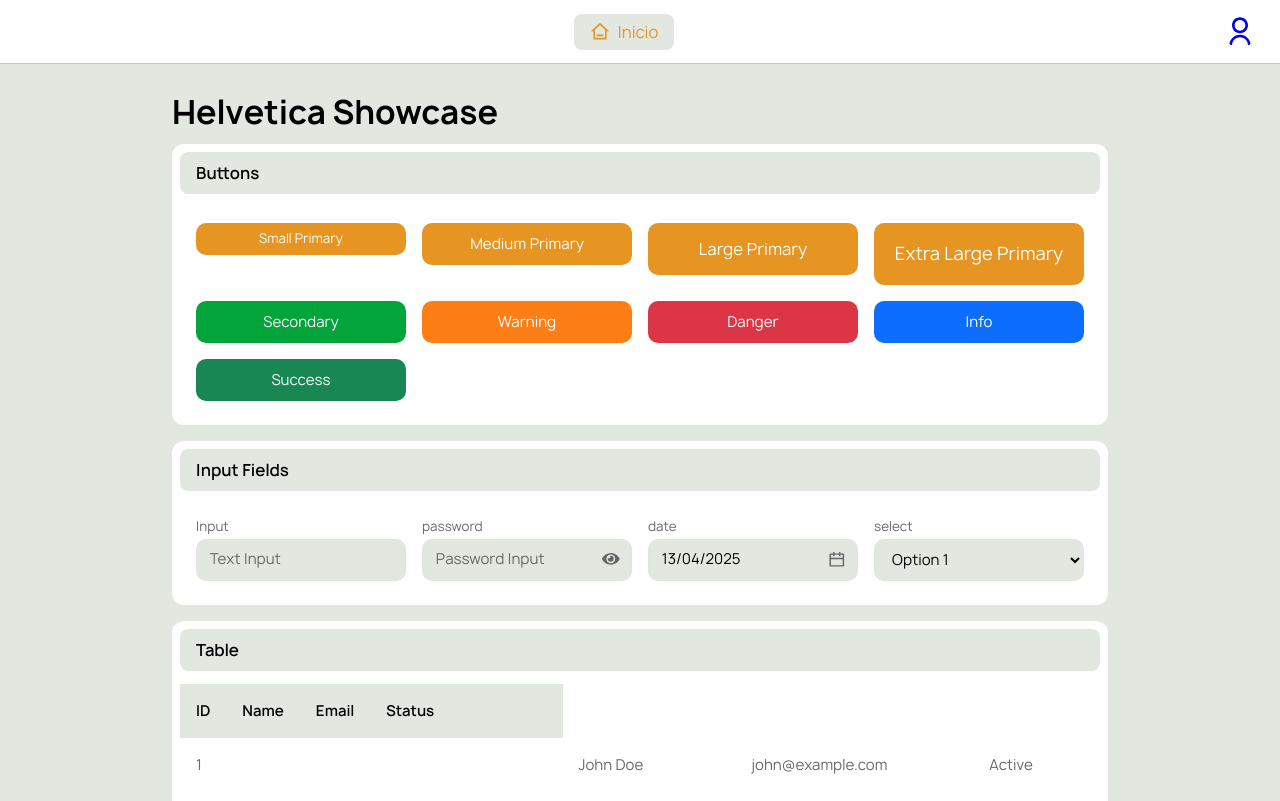
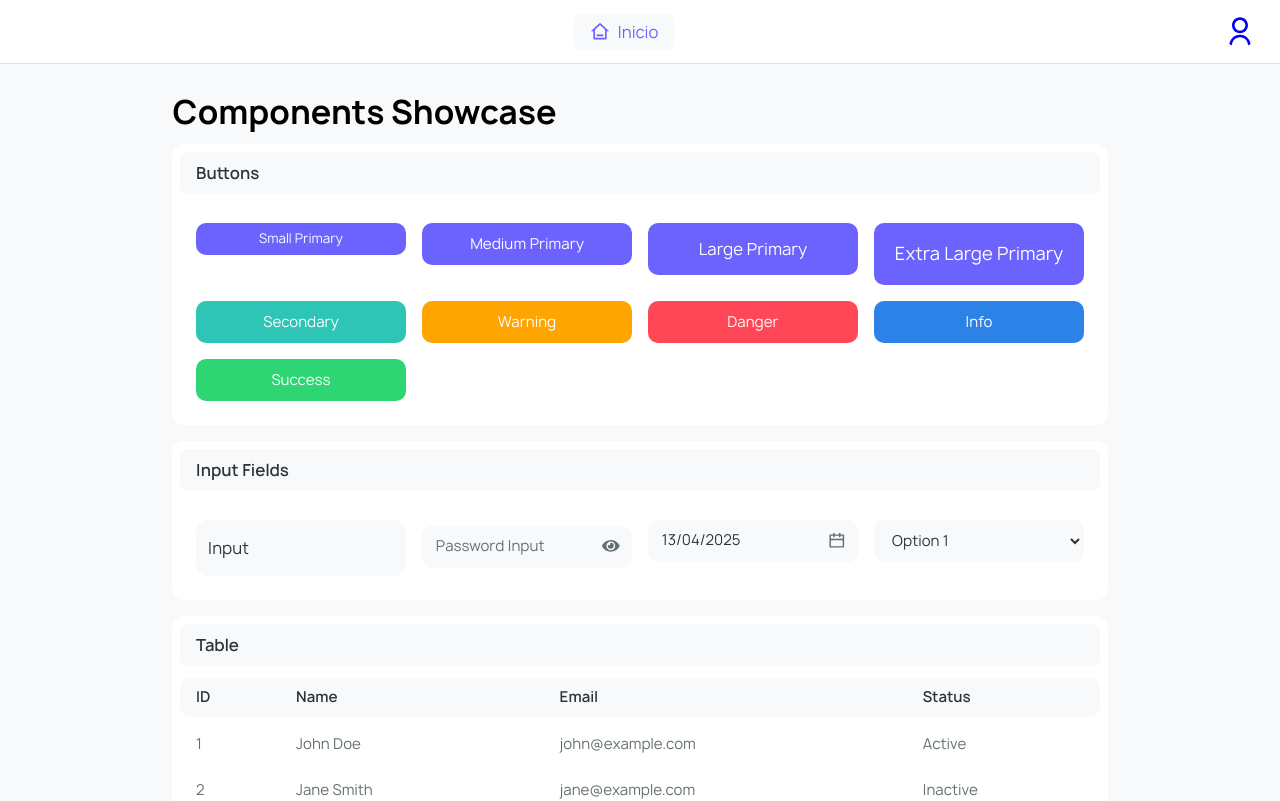
Before and after one commit to aquilesbailo123/demo-proyectos, a React (Vite) app: page /home in a window 1280 px wide. Shown: the top 801 px of the page. Built offline with nearby package versions, Linux system fonts and the light colour scheme.

Commit message:
Input component

```diff
--- a/src/components/forms/Input/Input.css
+++ b/src/components/forms/Input/Input.css
@@ -1,71 +1,175 @@
+/* Base styles */
 .basic-input-group {
     display: flex;
     flex-direction: column;
+    gap: var(--spacing-xxs);
+}
+
+.basic-input-group.full-width {
+    width: 100%;
+}
+
+/* Label placement */
+.basic-input-group.label-placement-outside {
+    flex-direction: column;
+}
+
+.basic-input-group.label-placement-outside-left {
+    flex-direction: row;
+    align-items: center;
+    gap: var(--spacing-md);
+}
+
+
+@media (max-width: 768px) {
+    .basic-input-group.label-placement-outside-left {
+        flex-direction: column;
+        align-items: flex-start;
+        gap: var(--spacing-xs);
+    }
 }
 
 .basic-input-label {
-    margin-bottom: 0.4rem;
-    font-size: 0.8rem;
     color: var(--text-secondary);
+    font-size: var(--text-sm);
+    display: flex;
+    gap: var(--spacing-xs);
+    margin-bottom: var(--spacing-xs);
 }
 
 .input-container {
     position: relative;
     display: flex;
     align-items: center;
-}
-
-.input-prefix {
-    position: absolute;
-    left: 0.75rem;
-    color: var(--text-secondary);
-    font-size: 0.9rem;
-    pointer-events: none;
+    gap: var(--spacing-sm);
+    width: 100%;
 }
 
 .basic-input-field {
     width: 100%;
-    padding: 0 0.8rem;
-    font-size: 0.9rem;
-    border: 1px solid var(--background-secondary);
-    background-color: var(--background-secondary);
-    border-radius: 10px;
+    padding: var(--spacing-sm);
+    outline: none;
+    transition: all 0.2s ease;
     color: var(--text-primary);
-    outline: none;
-    transition: border-color 0.2s;
-    height: 42px;
+    border-width: 1px;
+    border-style: solid;
+    line-height: 1.5;
 }
 
-.basic-input-field.with-prefix {
-    padding-left: 2rem;
+/* Inside label styling */
+.inside-label {
+    position: absolute;
+    left: var(--spacing-sm);
+    top: 50%;
+    transform: translateY(-50%);
+    pointer-events: none;
+    color: var(--text-primary);
+    transition: all 0.2s ease;
+    z-index: 1;
+    margin: 0;
+    font-size: var(--text-md);
 }
 
-.basic-input-field:focus {
-    border-color: var(--border-secondary);
+.inside-label.floating {
+    top: calc(var(--spacing-xs));
+    transform: translateY(0);
+    font-size: var(--text-xs);
 }
 
+.basic-input-field.has-inside-label {
+    padding-top: calc(var(--spacing-md) + 0.4rem);
+    padding-bottom: 0;
+}
+
+/* Variants */
+.basic-input-field.variant-bordered {
+    border-width: 1px;
+}
+
+.basic-input-field.variant-faded {
+    border-width: 1px;
+}
+
+.basic-input-field.variant-underlined {
+    border-width: 0 0 1px 0;
+    border-radius: 0;
+}
+
+/* Sizes */
+.basic-input-field.size-sm {
+    height: var(--size-sm);
+    font-size: var(--text-sm);
+    padding-left: var(--spacing-sm);
+    padding-right: var(--spacing-sm);
+}
+
+.basic-input-field.size-md {
+    height: var(--size-md);
+    font-size: var(--text-md);
+}
+
+.basic-input-field.size-lg {
+    height: var(--size-lg);
+    font-size: var(--text-lg);
+}
+
+/* Radius */
+.basic-input-field.radius-none { border-radius: var(--radius-none) }
+.basic-input-field.radius-sm { border-radius: var(--radius-sm) }
+.basic-input-field.radius-md { border-radius: var(--radius-md) }
+.basic-input-field.radius-lg { border-radius: var(--radius-lg) }
+.basic-input-field.radius-full { border-radius: var(--radius-full) }
+
+/* Focus state */
+.basic-input-field:focus {
+    box-shadow: 0 0 0 2px var(--main-primary);
+}
+
+/* Disabled state */
 .basic-input-field:disabled {
     opacity: 0.7;
     cursor: not-allowed;
 }
 
-.basic-input-field.error {
-    border-color: var(--state-danger);
-}
-
-textarea.basic-input-field {
-    resize: vertical;
-    min-height: 80px;
-    height: auto;
-    padding: 0.8rem;
+/* Error states */
+.basic-input-field.input-invalid,
+.basic-input-field.input-invalid:focus {
+    border-color: var(--state-danger) !important;
+    color: var(--state-danger);
 }
 
 .input-error {
-    margin-top: 0.4rem;
-    font-size: 0.8rem;
     color: var(--state-danger);
+    font-size: var(--text-sm);
+    margin-top: var(--spacing-xs);
 }
 
 .required-mark {
     color: var(--state-danger);
 }
+
+/* Clear button */
+.input-clear {
+    position: absolute;
+    font-size: 1.2rem;
+    right: var(--spacing-sm);
+    background: none;
+    border: none;
+    color: var(--text-tertiary);
+    cursor: pointer;
+    padding: 0;
+    z-index: 2;
+}
+
+.input-clear:hover {
+    color: var(--text-secondary);
+}
+
+
+/* Content positioning */
+.input-start-content,
+.input-end-content {
+    display: flex;
+    align-items: center;
+    color: var(--text-secondary);
+}
--- a/src/components/forms/Input/Input.tsx
+++ b/src/components/forms/Input/Input.tsx
@@ -1,78 +1,191 @@
-import React from 'react';
-import './Input.css';
+import React, { useState } from 'react'
+
+import './Input.css'
 
 interface InputProps {
     /** Unique identifier for the input field */
-    name: string;
-    /** Label text displayed above the input */
-    label: string;
-    /** HTML input type (text, number, date, etc.) */
-    type?: string;
-    /** Placeholder text shown when input is empty */
-    placeholder?: string;
-    /** Current value of the input */
-    value: string;
-    /** Callback function to handle value changes */
-    setValue: (value: string) => void;
-    /** Whether the input should be multiline (textarea) */
-    multiline?: boolean;
-    /** Number of rows for multiline input */
-    rows?: number;
-    /** Error message to display */
-    error?: string;
-    /** Whether the input is disabled */
-    disabled?: boolean;
-    /** Whether the input is required */
-    required?: boolean;
-    /** Prefix to show before the input (e.g., currency symbol) */
-    prefix?: string;
+    name: string
+    /** Current value of the input field */
+    value: string
+    /** Callback function to update the input value */
+    setValue: (value: string) => void
+    /** Visual style variant of the input */
+    variant?: 'flat' | 'bordered' | 'faded' | 'underlined'
+    /** Color scheme based on theme variables */
+    color?: 'default' | 'primary' | 'secondary' | 'success' | 'warning' | 'danger'
+    /** Size preset from global size variables */
+    size?: 'sm' | 'md' | 'lg'
+    /** Border radius preset from global radius variables */
+    radius?: 'none' | 'sm' | 'md' | 'lg' | 'full'
+    /** Label text displayed adjacent to the input */
+    label?: string
+    /** Placeholder text when input is empty */
+    placeholder?: string
+    /** Validation error message displayed below the input */
+    errorMessage?: string
+    /** Minimum allowed character length */
+    minLength?: number
+    /** Maximum allowed character length */
+    maxLength?: number
+    /** HTML input type attribute */
+    type?: 'text' | 'email' | 'url' | 'password' | 'tel' | 'search' | 'file'
+    /** Content to display before the input */
+    startContent?: React.ReactNode
+    /** Content to display after the input */
+    endContent?: React.ReactNode
+    /** Position of the label relative to the input */
+    labelPlacement?: 'inside' | 'outside' | 'outside-left'
+    /** Whether the input should span full container width */
+    fullWidth?: boolean
+    /** Show clear button when input has content */
+    isClearable?: boolean
+    /** Mark field as required with asterisk */
+    isRequired?: boolean
+    /** Prevent user interaction while maintaining value */
+    isReadOnly?: boolean
+    /** Disable input interaction completely */
+    isDisabled?: boolean
+    /** Manual validation state override */
+    isInvalid?: boolean
+    /** Ref object for the wrapper div element */
+    baseRef?: React.RefObject<HTMLDivElement>
+    /** Additional CSS classes for custom styling */
+    classNames?: string
 }
 
-const Input= ({
+// TODO when labelPlacement outside and no placeholder, the label should get inside and when isFocused get outside
+// TODO add validation for type email type tel type url and min and max length
+// TODO add password eye toggle if type password
+// TODO the start and end content must be inside the input
+
+const Input = ({
     name,
+    value,
+    setValue,
+    variant = 'flat',
+    color = 'default',
+    size = 'md',
+    radius = 'md',
     label,
-    type = "text",
-    placeholder = "",
-    value = "",
-    setValue,
-    multiline = false,
-    rows = 3,
-    error,
-    disabled = false,
-    required = false,
-    prefix
+    placeholder,
+    errorMessage,
+    minLength,
+    maxLength,
+    type = 'text',
+    startContent,
+    endContent,
+    labelPlacement = 'outside',
+    fullWidth = true,
+    isClearable = false,
+    isRequired = false,
+    isReadOnly = false,
+    isDisabled = false,
+    isInvalid,
+    baseRef,
+    classNames = ''
 }: InputProps) => {
-    const inputProps = {
-        className: `basic-input-field ${error ? 'error' : ''} ${prefix ? 'with-prefix' : ''}`,
-        name,
-        placeholder,
-        value,
-        onChange: (e: React.ChangeEvent<HTMLInputElement | HTMLTextAreaElement>) => setValue(e.target.value),
-        disabled,
-        required,
-        type
-    };
+
+    const [isFocused, setIsFocused] = useState<boolean>(false)
+
+    const invalid = isInvalid || !!errorMessage
+    const showClearButton = isClearable && value.length > 0 && !isDisabled
+    const hasInsideLabel = labelPlacement === 'inside' && label
+    const shouldFloat = hasInsideLabel && (isFocused || value.length > 0 || placeholder)
+
+    const handleClear = () => setValue('')
+
+    const getHeightSize = () => {
+        if (labelPlacement === "inside") return size
+        switch(size) {
+            case 'sm': return 'xs'
+            case 'md': return 'sm'
+            case 'lg': return 'md'
+            default: return 'xs'
+        }
+    }
+
+    const getBorderColor = () => {
+        if (variant === "flat") return "transparent"
+        switch(color) {
+            case 'primary': return 'var(--main-primary)'
+            case 'secondary': return 'var(--main-secondary)'
+            case 'success': return 'var(--state-success)'
+            case 'warning': return 'var(--state-warning)'
+            case 'danger': return 'var(--state-danger)'
+            default: return 'var(--border-primary)'
+        }
+    }
 
     return (
-        <div className="basic-input-group">
-            <label className="basic-input-label" htmlFor={name}>
-                {label}
-                {required && <span className="required-mark">*</span>}
-            </label>
+        <div
+            ref={baseRef}
+            className={`basic-input-group ${fullWidth ? 'full-width' : ''} label-placement-${labelPlacement} ${classNames}`}
+        >
+            {labelPlacement !== 'inside' && label && (
+                <label className="basic-input-label">
+                    {label}
+                    {isRequired && <span className="required-mark">*</span>}
+                </label>
+            )}
+
             <div className="input-container">
-                {prefix && <span className="input-prefix">{prefix}</span>}
-                {multiline ? (
-                    <textarea
-                        {...inputProps}
-                        rows={rows}
-                    />
-                ) : (
-                    <input {...inputProps} />
+                {startContent && <div className="input-start-content">{startContent}</div>}
+
+                {hasInsideLabel && (
+                    <label
+                        className={`inside-label ${shouldFloat ? 'floating' : ''}`}
+                        htmlFor={name}
+                    >
+                        {label}
+                        {isRequired && <span className="required-mark">*</span>}
+                    </label>
                 )}
+
+                <input
+                    id={name}
+                    className={`basic-input-field variant-${variant} size-${getHeightSize()} ${variant !== "underlined" ? `radius-${radius}` : ""} ${hasInsideLabel ? 'has-inside-label' : ''} ${invalid ? 'input-invalid' : ''}`}
+                    style={{
+                        borderColor: getBorderColor(),
+                        backgroundColor: variant === 'flat' || variant === 'faded'
+                            ? 'var(--background-secondary)'
+                            : 'transparent'
+                    }}
+                    name={name}
+                    type={type}
+                    placeholder={placeholder}
+                    value={value}
+                    onChange={(e) => setValue(e.target.value)}
+                    onFocus={() => setIsFocused(true)}
+                    onBlur={() => setIsFocused(false)}
+                    disabled={isDisabled}
+                    readOnly={isReadOnly}
+                    minLength={minLength}
+                    maxLength={maxLength}
+                    aria-invalid={invalid}
+                    aria-describedby={errorMessage ? `${name}-error` : undefined}
+                />
+
+                {showClearButton && (
+                    <button
+                        type="button"
+                        className="input-clear"
+                        onClick={handleClear}
+                        aria-label="Clear input"
+                    >
+                        ×
+                    </button>
+                )}
+
+                {endContent && <div className="input-end-content">{endContent}</div>}
             </div>
-            {error && <span className="input-error">{error}</span>}
+
+            {errorMessage && (
+                <span id={`${name}-error`} className="input-error">
+                    {errorMessage}
+                </span>
+            )}
         </div>
-    );
-};
+    )
+}
 
-export default Input;
+export default Input
--- a/src/components/forms/PasswordEyeInput/PasswordEyeInput.tsx
+++ b/src/components/forms/PasswordEyeInput/PasswordEyeInput.tsx
@@ -4,7 +4,7 @@ import './PasswordEyeInput.css';
 
 interface InputProps {
   name: string;
-  label: string;
+  label?: string;
   type?: string;
   placeholder?: string;
   value?: any;
@@ -13,11 +13,12 @@ interface InputProps {
 
 const PasswordEyeInput = ({
   name,
-  label,
+  label = "",
   placeholder = '',
   value = '',
   setValue = () => {},
 }: InputProps) => {
+
     const [showPassword, setShowPassword] = useState(false);
 
     const togglePasswordVisibility = () => {
--- a/src/main.tsx
+++ b/src/main.tsx
@@ -6,6 +6,7 @@ import App from './App.tsx'
 
 import './theme.css'
 import './font.css'
+import './sizes.css'
 import './index.css'
 import './i18n.tsx'
 
--- a/src/pages/Home/Home.tsx
+++ b/src/pages/Home/Home.tsx
@@ -1,4 +1,5 @@
 import { useState } from 'react'
+import { FaEye, FaEyeSlash } from 'react-icons/fa';
 
 import Button from '@/components/common/Button/Button'
 import Card from '@/components/common/Card/Card'
@@ -33,7 +34,7 @@ const Home = () => {
 
     return (
         <div className="home-container">
-            <h1>Helvetica Showcase</h1>
+            <h1>Components Showcase</h1>
 
             {/* Buttons Section */}
             <Card>
@@ -60,26 +61,31 @@ const Home = () => {
                 <div className="input-grid">
                     <Input
                         name="input"
+                        size="md"
                         label="Input"
+                        type="password"
+                        // placeholder='Placeholder'
+                        variant="flat"
+                        minLength={4}
+                        labelPlacement="inside"
                         value={inputValue}
                         setValue={setInputValue}
-                        placeholder="Text Input"
                     />
                     <PasswordEyeInput
                         name="password"
-                        label="password"
+                        // label="Password"
                         value={password}
                         setValue={setPassword}
                         placeholder="Password Input"
                     />
                     <DatePicker
-                        label="date"
+                        // label="Date"
                         value={selectedDate}
                         onChange={setSelectedDate}
                         placeholderText="Select Date"
                     />
                     <Select
-                        label="select"
+                        // label="Select"
                         value={selectValue}
                         onChange={(e) => setSelectValue(e.target.value)}
                         options={options}
@@ -92,12 +98,10 @@ const Home = () => {
                 <CardTitle>Table</CardTitle>
                 <Table>
                     <TableHeader>
-                        <TableRow>
-                            <TableColumn>ID</TableColumn>
-                            <TableColumn>Name</TableColumn>
-                            <TableColumn>Email</TableColumn>
-                            <TableColumn>Status</TableColumn>
-                        </TableRow>
+                        <TableColumn>ID</TableColumn>
+                        <TableColumn>Name</TableColumn>
+                        <TableColumn>Email</TableColumn>
+                        <TableColumn>Status</TableColumn>
                     </TableHeader>
                     <TableBody>
                         {tableData.map((row) => (
--- /dev/null
+++ b/src/sizes.css
@@ -0,0 +1,26 @@
+:root {
+    /* Sizes */
+    --size-xs: 32px;
+    --size-sm: 48px;
+    --size-md: 56px;
+    --size-lg: 64px;
+
+    /* Text sizes */
+    --text-xs: 0.75rem;
+    --text-sm: 0.875rem;
+    --text-md: 1rem;
+    --text-lg: 1.125rem;
+
+    /* Radius */
+    --radius-none: 0;
+    --radius-sm: 8px;
+    --radius-md: 12px;
+    --radius-lg: 16px;
+    --radius-full: 9999px;
+
+    /* Spacing */
+    --spacing-xxs: 0.1  rem;
+    --spacing-xs: 0.5rem;
+    --spacing-sm: 0.75rem;
+    --spacing-md: 1rem;
+}
--- a/src/theme.css
+++ b/src/theme.css
@@ -1,69 +1,67 @@
+:root {
+    /* Main - Purple & Teal */
+    --main-primary: #6C63FF;  /* Vibrant purple */
+    --main-secondary: #2EC4B6; /* Fresh teal */
 
-:root {
-    /* Main */
-    --main-primary: #e69523;
-    --main-secondary: #03a53b;
+    /* Border - Cool grays */
+    --border-primary: #E0E0E0;
+    --border-secondary: #EDEDED;
+    --border-tertiary: #F5F5F5;
 
-    /* Border */
-    --border-primary: #c6c6c6;
-    --border-secondary: #d4d4d4;
-    --border-tertiary: #c9c9c9;
+    /* Background - Soft neutrals */
+    --background-primary: #FFFFFF;
+    --background-secondary: #F8F9FA;
+    --background-tertiary: #F1F3F5;
+    --background-accent: #F3F0FF;
 
-    /* Background */
-    --background-primary: #ffffff;
-    --background-secondary: #e1e6def1;
-    --background-tertiary: #efefef;
-    --background-accent: #fff2e5;
+    /* Logo - Matching main colors */
+    --logo-primary: #6C63FF;
+    --logo-secondary: #2EC4B6;
+    --logo-tertiary: #544BC7;
 
-    /* Logo */
-    --logo-primary: #e69523;
-    --logo-secondary: #03a53b;
-    --logo-tertiary: #bf831d;
+    /* Text - High contrast */
+    --text-primary: #2D3436;
+    --text-secondary: #636E72;
+    --text-tertiary: #B2BEC3;
+    --text-inverse: #FFFFFF;
 
-    /* Text */
-    --text-primary: #000000;
-    --text-secondary: #666666;
-    --text-tertiary: #999999;
-    --text-inverse: #ffffff;
-
-    /* States */
-    --state-danger: #dc3545;
-    --state-warning: #fd7e14;
-    --state-info: #0d6efd;
-    --state-success: #198754;
+    /* States - Modern alert colors */
+    --state-danger: #FF4757;
+    --state-warning: #FFA502;
+    --state-info: #2D82E8;
+    --state-success: #2ED573;
 }
 
+.dark {
+    /* Main - Saturated versions */
+    --main-primary: #7D73FF;
+    --main-secondary: #32D3C3;
 
-.dark {
-    /* Main */
-    --main-primary: #e69523;
-    --main-secondary: #03a53b;
+    /* Border - Deep contrasts */
+    --border-primary: #2D3436;
+    --border-secondary: #3B4346;
+    --border-tertiary: #444D50;
 
-    /* Border */
-    --border-primary: #d58520;
-    --border-secondary: #028e34;
-    --border-tertiary: #013a2c;
+    /* Background - Rich dark tones */
+    --background-primary: #1A1E24;
+    --background-secondary: #242A30;
+    --background-tertiary: #2D3436;
+    --background-accent: #2B2540;
 
-    /* Background */
-    --background-primary: #0F131A;
-    --background-secondary: #1C232E;
-    --background-tertiary: #000000;
-    --background-accent: #4C2B23;
+    /* Logo - Brightened versions */
+    --logo-primary: #7D73FF;
+    --logo-secondary: #32D3C3;
+    --logo-tertiary: #6258E0;
 
-    /* Logo */
-    --logo-primary: #e69523;
-    --logo-secondary: #03a53b;
-    --logo-tertiary: #bf831d;
+    /* Text - Soft contrasts */
+    --text-primary: #ECF0F1;
+    --text-secondary: #BDC3C7;
+    --text-tertiary: #95A5A6;
+    --text-inverse: #2D3436;
 
-    /* Text */
-    --text-primary: #FFFFFF;
-    --text-secondary: #CFD0D0;
-    --text-tertiary: #A7A8A8;
-    --text-inverse: #000000;
-
-    /* States */
-    --state-danger: #dc3545;
-    --state-warning: #fd7e14;
-    --state-info: #0d6efd;
-    --state-success: #198754;
+    /* States - Dark theme optimized */
+    --state-danger: #FF6B81;
+    --state-warning: #FFB142;
+    --state-info: #4B9EFF;
+    --state-success: #3DD68C;
 }
```
Lines whose indentation alone changed are shown as unchanged.
